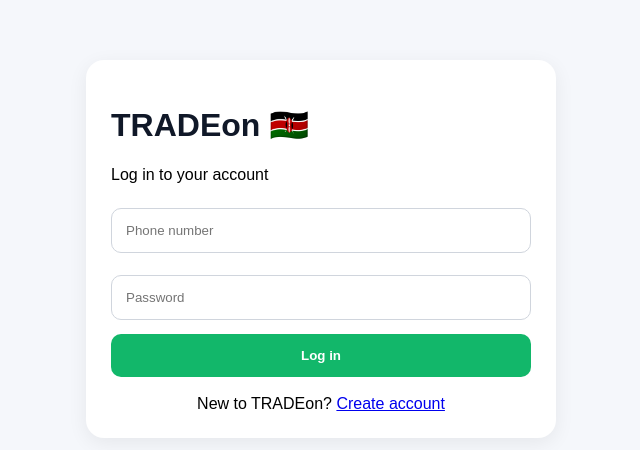
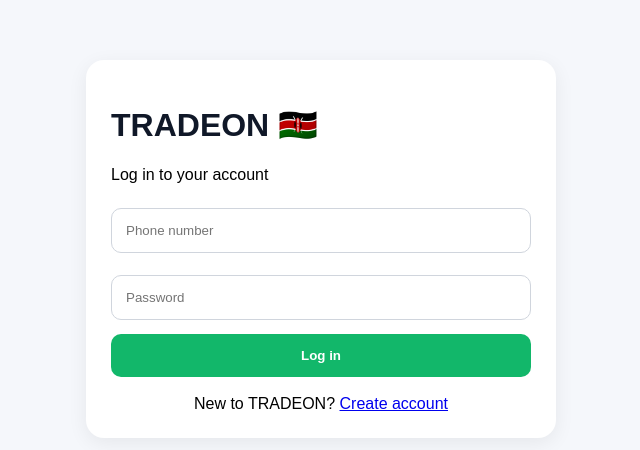
Before and after one commit to maishrobert274-web/TRADEon, a Flask app: page /login in a window 1280 px wide. Shown: the top 450 px of the page, without its empty margins (319-959 px from the left). Run offline with Flask 3, Linux system fonts and the light colour scheme.

Commit message:
Change TRADEon branding to TRADEON

```diff
--- a/templates/login.html
+++ b/templates/login.html
@@ -1 +1 @@
-<!doctype html><html><head><meta name="viewport" content="width=device-width,initial-scale=1"><title>TRADEon Login</title><style>body{margin:0;font-family:Arial;background:#f5f7fb}.box{max-width:420px;margin:60px auto;background:white;padding:25px;border-radius:18px;box-shadow:0 5px 20px #0001}h1{color:#101828}input{width:100%;padding:14px;margin:8px 0 14px;border:1px solid #d0d5dd;border-radius:10px;box-sizing:border-box}button{width:100%;padding:14px;background:#12b76a;color:white;border:0;border-radius:10px;font-weight:700}.err{color:#b42318;background:#fee4e2;padding:10px;border-radius:8px}.link{text-align:center;margin-top:18px}</style></head><body><div class="box"><h1>TRADEon 🇰🇪</h1><p>Log in to your account</p>{% if error %}<div class="err">{{ error }}</div>{% endif %}<form method="post"><input name="phone" placeholder="Phone number" required><input name="password" type="password" placeholder="Password" required><button>Log in</button></form><div class="link">New to TRADEon? <a href="/register">Create account</a></div></div></body></html>
+<!doctype html><html><head><meta name="viewport" content="width=device-width,initial-scale=1"><title>TRADEON Login</title><style>body{margin:0;font-family:Arial;background:#f5f7fb}.box{max-width:420px;margin:60px auto;background:white;padding:25px;border-radius:18px;box-shadow:0 5px 20px #0001}h1{color:#101828}input{width:100%;padding:14px;margin:8px 0 14px;border:1px solid #d0d5dd;border-radius:10px;box-sizing:border-box}button{width:100%;padding:14px;background:#12b76a;color:white;border:0;border-radius:10px;font-weight:700}.err{color:#b42318;background:#fee4e2;padding:10px;border-radius:8px}.link{text-align:center;margin-top:18px}</style></head><body><div class="box"><h1>TRADEON 🇰🇪</h1><p>Log in to your account</p>{% if error %}<div class="err">{{ error }}</div>{% endif %}<form method="post"><input name="phone" placeholder="Phone number" required><input name="password" type="password" placeholder="Password" required><button>Log in</button></form><div class="link">New to TRADEON? <a href="/register">Create account</a></div></div></body></html>
```
